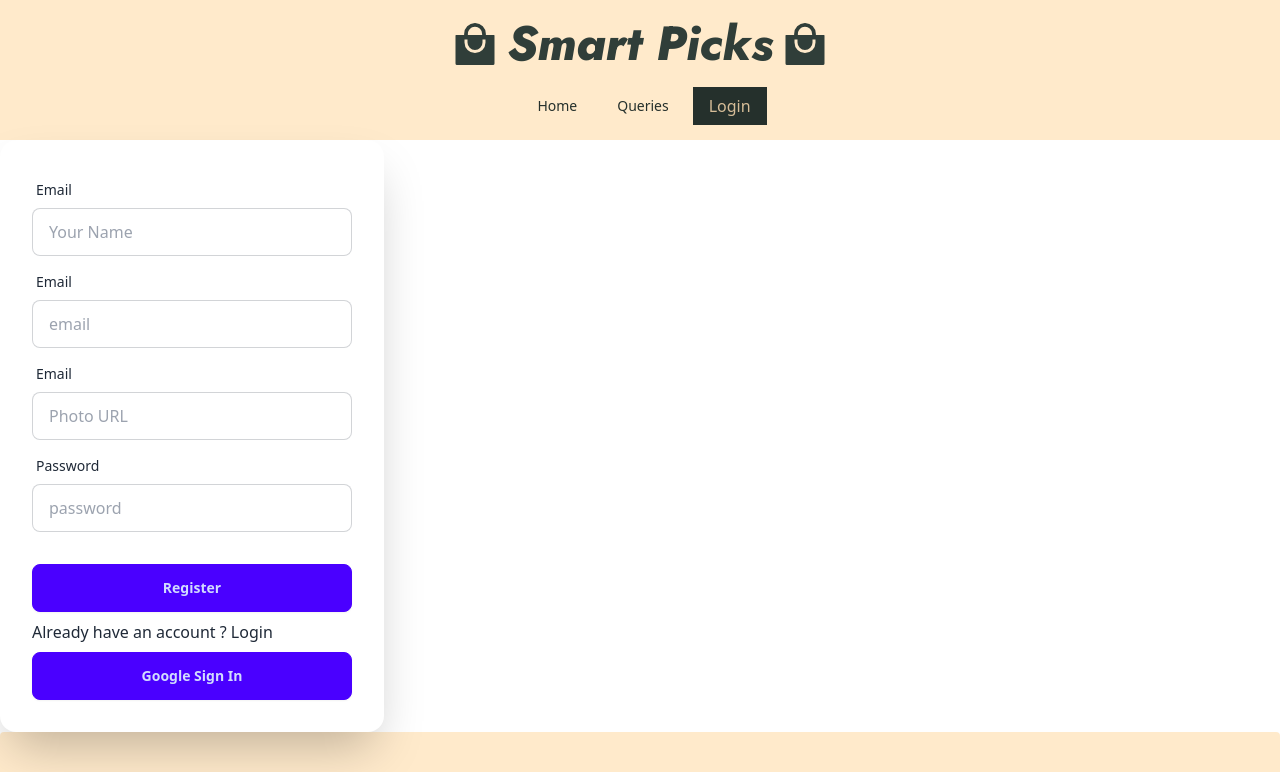
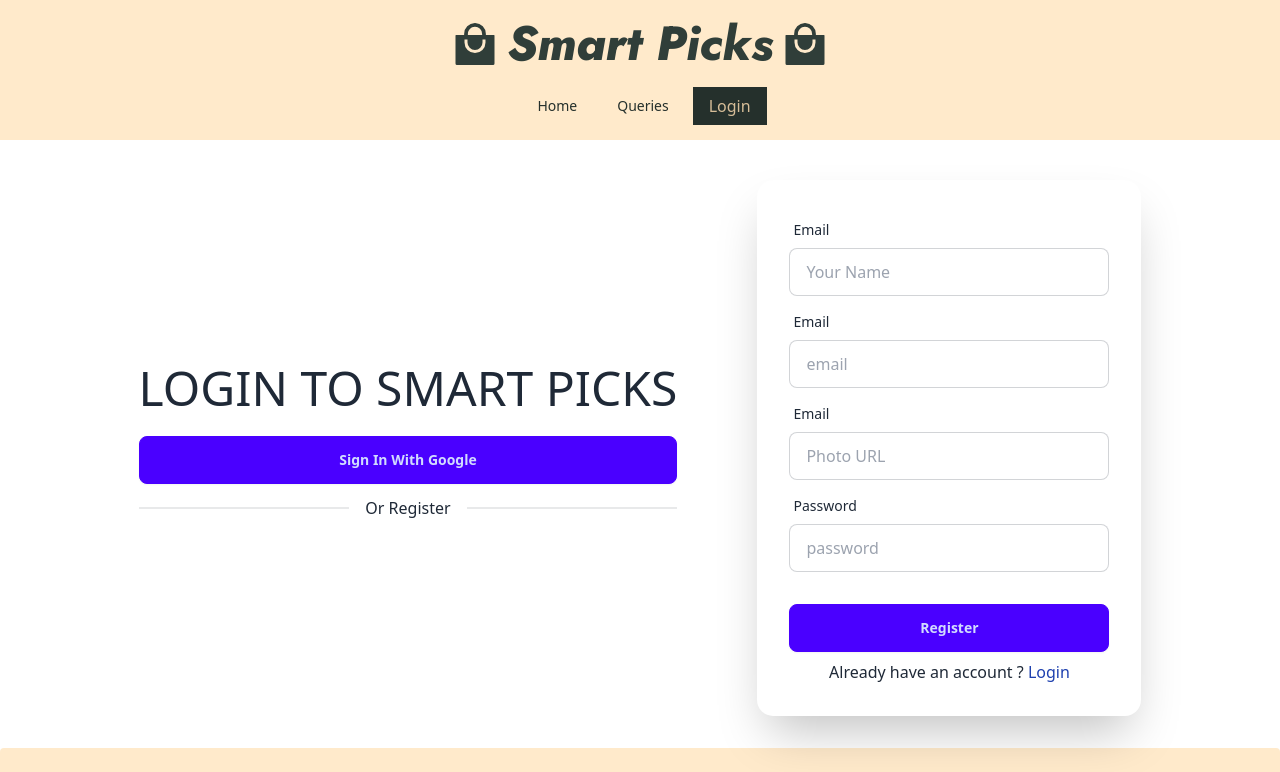
Before and after one commit to golamsarwar96/smart-picks-app-client, a React (Vite) app: page /register in a window 1280 px wide. Shown: the top 772 px of the page. Built offline with nearby package versions, Linux system fonts and the light colour scheme; no server answers; a web font is replaced by a local one.

Commit message:
Fixed the login page structure. and design a bit. Full work will be done later

```diff
--- a/index.html
+++ b/index.html
@@ -4,7 +4,7 @@
     <meta charset="UTF-8" />
     <link rel="icon" type="image/svg+xml" href="/vite.svg" />
     <meta name="viewport" content="width=device-width, initial-scale=1.0" />
-    <title>Vite + React</title>
+    <title>Smart Picks</title>
   </head>
   <body>
     <div id="root"></div>
--- a/src/components/shared/Navbar.jsx
+++ b/src/components/shared/Navbar.jsx
@@ -2,6 +2,8 @@
 import { useContext } from "react";
 import { AuthContext } from "../../provider/AuthProvider";
 import { IoBagHandleSharp } from "react-icons/io5";
+
+import navImg from "../../assets/bannerImg/cool-background.png";
 
 const Navbar = () => {
   const { logOut, user } = useContext(AuthContext);
@@ -99,7 +101,10 @@
     </div>
   );
   return (
-    <div className="bg-[#ffeacb] p-2">
+    <div
+      className="bg-[#ffeacb] p-2"
+      // style={{ backgroundImage: `url(${navImg})` }}
+    >
       <div className="flex items-center justify-center p-3">
         <a className="font-jost md:text-5xl text-4xl text-[#303e39] flex items-center gap-2 font-extrabold ">
           <IoBagHandleSharp /> <i>Smart Picks</i> <IoBagHandleSharp />
--- a/src/pages/authentication/Login.jsx
+++ b/src/pages/authentication/Login.jsx
@@ -1,6 +1,7 @@
 import { useContext } from "react";
 import { AuthContext } from "../../provider/AuthProvider";
 import toast from "react-hot-toast";
+import { Link } from "react-router-dom";
 
 const Login = () => {
   const { userSignIn, signInWithGoogle } = useContext(AuthContext);
@@ -34,8 +35,17 @@
       });
   };
   return (
-    <div>
-      <div className="card bg-base-100 w-full max-w-sm shrink-0 shadow-2xl">
+    <div className="flex justify-center border-2 items-center gap-20 mt-10">
+      <div>
+        <h1 className="text-5xl">LOGIN TO SMART PICKS</h1>
+        <div className="form-control mt-6">
+          <button onClick={handleGoogleSignIn} className="btn btn-primary">
+            Sign In With Google
+          </button>
+        </div>
+        <div className="divider"> Or Login</div>
+      </div>
+      <div className="card bg-base-100 w-full max-w-sm shadow-2xl">
         <form onSubmit={handleLogin} className="card-body">
           <div className="form-control">
             <label className="label">
@@ -69,11 +79,12 @@
           <div className="form-control mt-6">
             <button className="btn btn-primary">Login</button>
           </div>
-          <div className="form-control mt-6">
-            <button onClick={handleGoogleSignIn} className="btn btn-primary">
-              Sign In With Google
-            </button>
-          </div>
+          <p className="text-center">
+            New to Smart Picks ?{" "}
+            <Link className="text-blue-800" to="/register">
+              Register
+            </Link>
+          </p>
         </form>
       </div>
     </div>
--- a/src/pages/authentication/Register.jsx
+++ b/src/pages/authentication/Register.jsx
@@ -38,8 +38,17 @@
       });
   };
   return (
-    <div>
-      <div className="card bg-base-100 w-full max-w-sm shrink-0 shadow-2xl">
+    <div className="flex items-center justify-center gap-20 mt-10">
+      <div>
+        <h1 className="text-5xl">LOGIN TO SMART PICKS</h1>
+        <div className="form-control mt-6">
+          <button onClick={handleGoogleSignIn} className="btn btn-primary">
+            Sign In With Google
+          </button>
+        </div>
+        <div className="divider"> Or Register</div>
+      </div>
+      <div className="card bg-base-100 w-full max-w-sm flex justify-center shadow-2xl">
         <form onSubmit={handleRegister} className="card-body">
           <div className="form-control">
             <label className="label">
@@ -92,12 +101,12 @@
           <div className="form-control mt-6">
             <button className="btn btn-primary">Register</button>
           </div>
-          <p>
-            Already have an account ? <Link to="/login">Login</Link>
+          <p className="text-center ">
+            Already have an account ?{" "}
+            <Link className="text-blue-800" to="/login">
+              Login
+            </Link>
           </p>
-          <button className="btn btn-primary" onClick={handleGoogleSignIn}>
-            Google Sign In
-          </button>
         </form>
       </div>
     </div>
--- a/tailwind.config.js
+++ b/tailwind.config.js
@@ -11,7 +11,7 @@
       },
       colors: {
         primaryColor: "#25302c",
-        secondaryColor: "ffe7c4",
+        secondaryColor: "#ffe7c4",
         textColor: "#ffefd7",
       },
     },
```
Also changed, not shown: src/assets/bannerImg/cool-background.png (added), src/assets/bannerImg/navImg.png (added).
